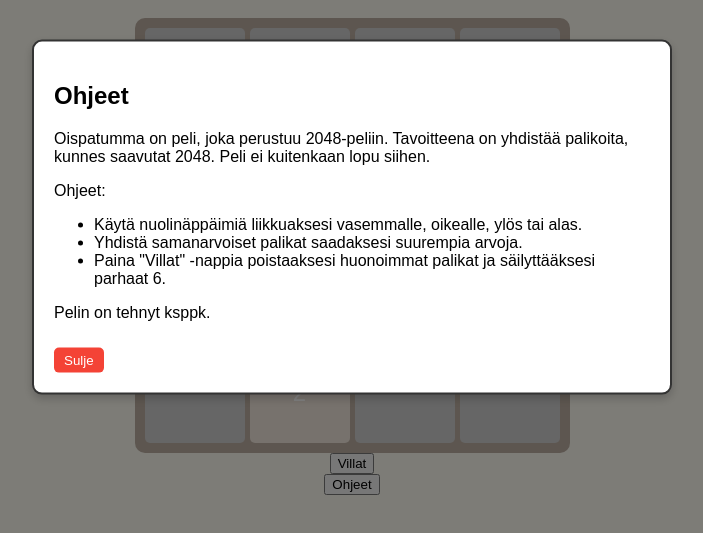
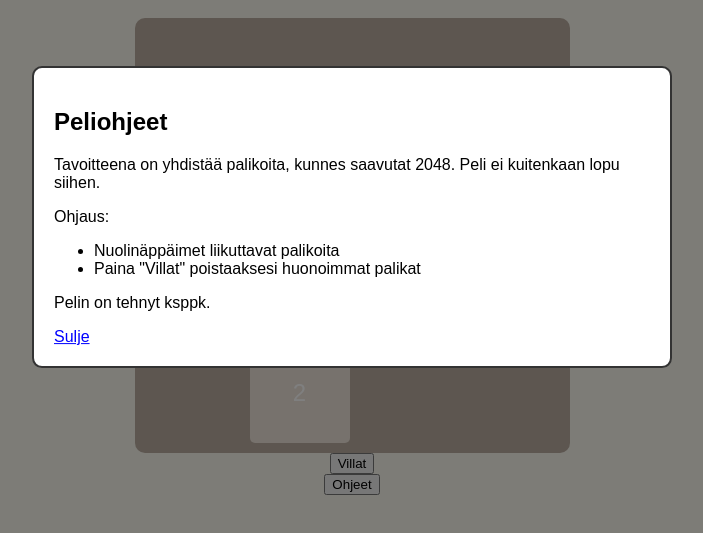
Before and after one commit to esapertti/oispatumma, a plain HTML site: page index.html in a window 1280 px wide. Both pictures are taken after a click on the button "Ohjeet". Shown: the part 183-716 px from the top of the page, without its empty margins (288-991 px from the left). Drawn offline with Linux system fonts and the light colour scheme.

Commit message:
Update index.html

```diff
--- a/index.html
+++ b/index.html
@@ -31,7 +31,8 @@
             font-size: 24px;
             color: #fff;
             border-radius: 5px;
-            background-color: #ccc; /* Tyhjät ruudut harmaita */
+            height: 100%; /* Varmistaa, että korkeus on 100% */
+            width: 100%; /* Varmistaa, että leveys on 100% */
         }
         .tile-2 { background-color: #eee4da; }
         .tile-4 { background-color: #ede0c8; }
@@ -44,9 +45,8 @@
         .tile-512 { background-color: #f9c74f; }
         .tile-1024 { background-color: #f9c74f; }
         .tile-2048 { background-color: #f9c74f; }
-        /* Tyylit ohjeikkunalle */
         #instructions {
-            display: none; /* Aluksi piilotettu */
+            display: none;
             position: fixed;
             top: 50%;
             left: 50%;
@@ -55,27 +55,22 @@
             padding: 20px;
             border: 2px solid #333;
             border-radius: 10px;
-            box-shadow: 0 4px 10px rgba(0, 0, 0, 0.2);
-            z-index: 10;
+            z-index: 1000;
         }
         #overlay {
-            display: none; /* Aluksi piilotettu */
+            display: none;
             position: fixed;
             top: 0;
             left: 0;
             width: 100%;
             height: 100%;
             background: rgba(0, 0, 0, 0.5);
-            z-index: 5;
+            z-index: 999;
         }
-        .close {
+        #close-instructions {
             cursor: pointer;
-            background-color: #f44336;
-            color: white;
-            border: none;
-            border-radius: 5px;
-            padding: 5px 10px;
-            margin-top: 10px;
+            color: blue;
+            text-decoration: underline;
         }
     </style>
 </head>
@@ -83,31 +78,27 @@
     <h1>Oispatumma</h1>
     <div id="game"></div>
     <button id="villat">Villat</button>
-    <button id="instructionsButton">Ohjeet</button>
-
-    <!-- Ohjeetikkuna -->
+    <button id="instructions-button">Ohjeet</button>
     <div id="overlay"></div>
     <div id="instructions">
-        <h2>Ohjeet</h2>
-        <p>Oispatumma on peli, joka perustuu 2048-peliin. Tavoitteena on yhdistää palikoita, kunnes saavutat 2048. Peli ei kuitenkaan lopu siihen.</p>
-        <p>Ohjeet:</p>
+        <h2>Peliohjeet</h2>
+        <p>Tavoitteena on yhdistää palikoita, kunnes saavutat 2048. Peli ei kuitenkaan lopu siihen.</p>
+        <p>Ohjaus:</p>
         <ul>
-            <li>Käytä nuolinäppäimiä liikkuaksesi vasemmalle, oikealle, ylös tai alas.</li>
-            <li>Yhdistä samanarvoiset palikat saadaksesi suurempia arvoja.</li>
-            <li>Paina "Villat" -nappia poistaaksesi huonoimmat palikat ja säilyttääksesi parhaat 6.</li>
+            <li>Nuolinäppäimet liikuttavat palikoita</li>
+            <li>Paina "Villat" poistaaksesi huonoimmat palikat</li>
         </ul>
         <p>Pelin on tehnyt ksppk.</p>
-        <button class="close" id="closeInstructions">Sulje</button>
+        <div id="close-instructions">Sulje</div>
     </div>
-
     <script>
         const grid = Array(4).fill(null).map(() => Array(4).fill(0));
         const gameContainer = document.getElementById('game');
         const villatButton = document.getElementById('villat');
-        const instructionsButton = document.getElementById('instructionsButton');
+        const instructionsButton = document.getElementById('instructions-button');
+        const overlay = document.getElementById('overlay');
         const instructionsDiv = document.getElementById('instructions');
-        const overlay = document.getElementById('overlay');
-        const closeInstructionsButton = document.getElementById('closeInstructions');
+        const closeInstructionsButton = document.getElementById('close-instructions');
 
         function init() {
             addNewNumber();
@@ -209,7 +200,6 @@
         }
 
         function villat() {
-            // Poista huonoimmat palikat
             const counts = {};
             for (let i = 0; i < 4; i++) {
                 for (let j = 0; j < 4; j++) {
@@ -241,22 +231,10 @@
                     grid[i][j] = newGrid[i][j];
                 }
             }
+
             render();
         }
 
-        villatButton.addEventListener('click', villat);
-
-        instructionsButton.addEventListener('click', () => {
-            overlay.style.display = 'block';
-            instructionsDiv.style.display = 'block';
-        });
-
-        closeInstructionsButton.addEventListener('click', () => {
-            overlay.style.display = 'none';
-            instructionsDiv.style.display = 'none';
-        });
-
-        // Kuuntelee nuolinäppäimiä
         window.addEventListener('keydown', (event) => {
             switch (event.key) {
                 case 'ArrowLeft':
@@ -274,6 +252,17 @@
             }
         });
 
+        villatButton.addEventListener('click', villat);
+        instructionsButton.addEventListener('click', () => {
+            overlay.style.display = 'block';
+            instructionsDiv.style.display = 'block';
+        });
+        closeInstructionsButton.addEventListener('click', () => {
+            overlay.style.display = 'none';
+            instructionsDiv.style.display = 'none';
+        });
+
+        // Aloita peli
         init();
     </script>
 </body>
```
